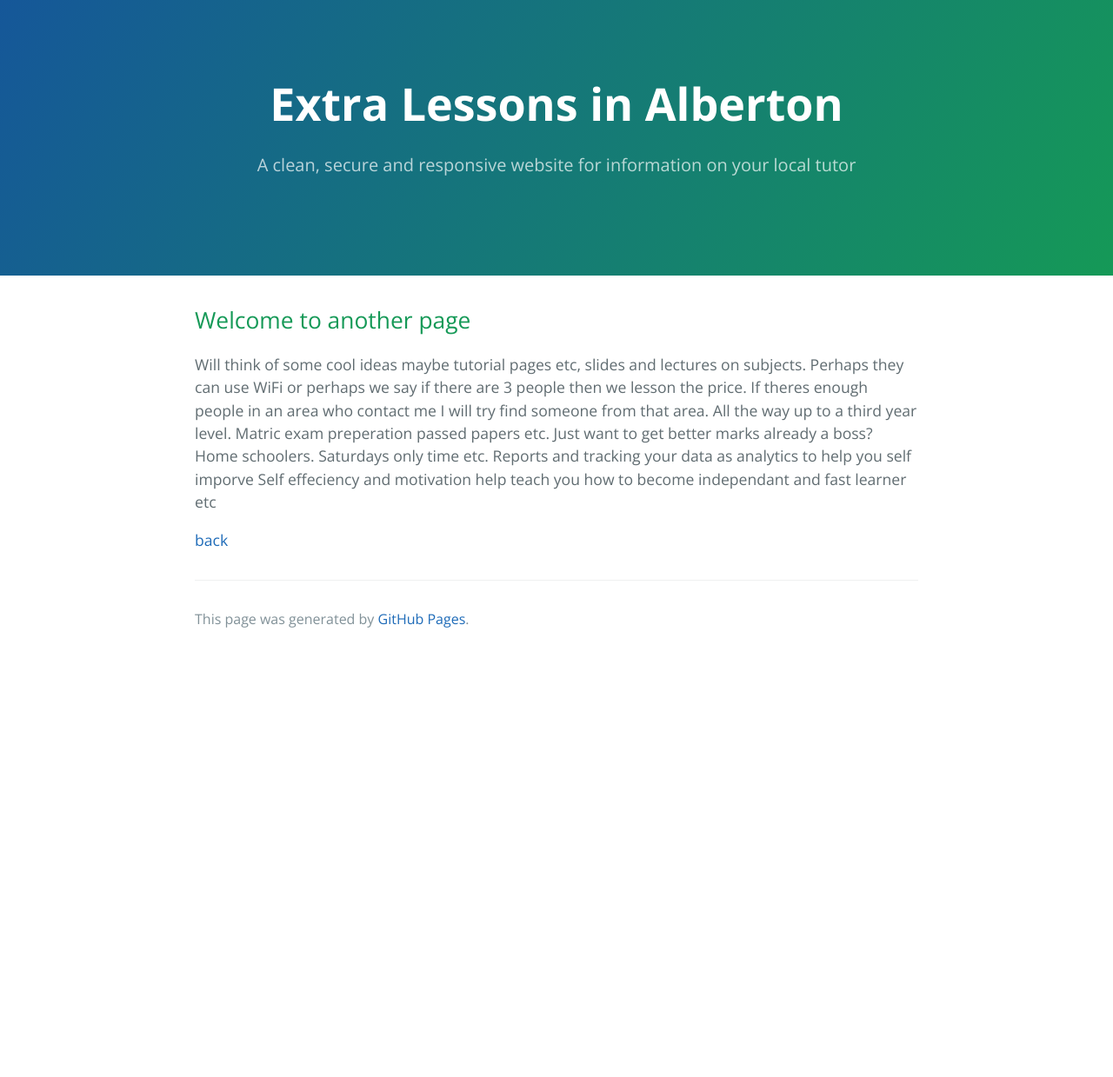
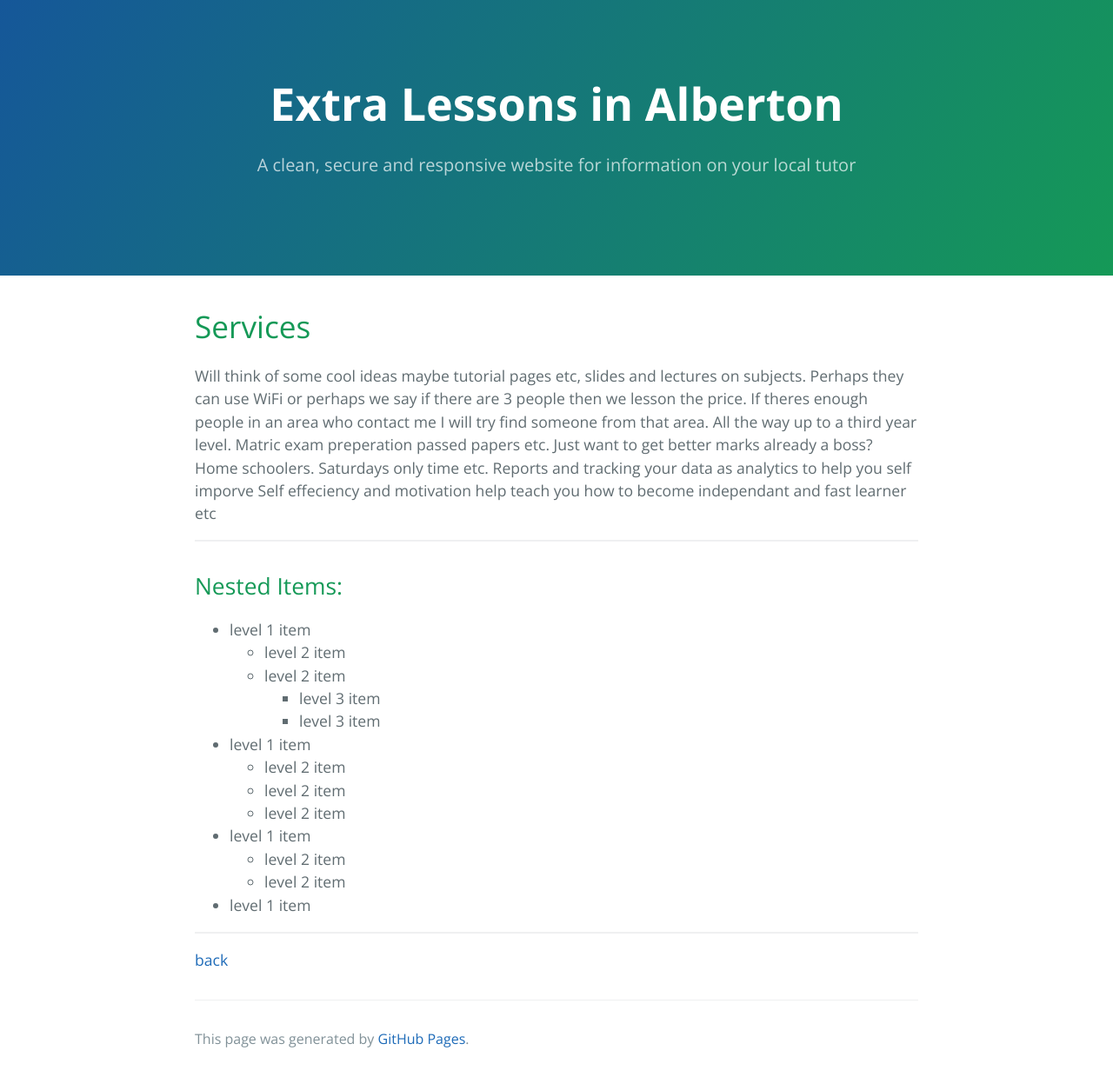
Before and after one commit to HelloBeastie/HelloBeastie.github.io, a Jekyll site: the page built from services.md, in a window 1280 px wide. Shown: the whole page at 87% size. Built offline with Jekyll 4.4.1, drawn with Linux system fonts in a browser that asks for light colours; our own code applies the rules of GitHub Pages for plain Markdown files; before the commit the page ends 900 px from its top, so only the background shows below that.

Commit message:
Some basic information added and rearanged

```diff
--- a/services.md
+++ b/services.md
@@ -2,7 +2,7 @@
 layout: default
 ---
 
-## Welcome to another page
+# [](#Services)Services
 
 Will think of some cool ideas maybe tutorial pages etc, slides and lectures on
 subjects. Perhaps they can use WiFi or perhaps we say if there are 3 people then
@@ -14,4 +14,22 @@ Reports and tracking your data as analytics to help you self imporve
 Self effeciency and motivation help teach you how to become independant and fast
 learner etc
 
+* * *
+## [](#Nested Items:)Nested Items:
+
+- level 1 item
+  - level 2 item
+  - level 2 item
+    - level 3 item
+    - level 3 item
+- level 1 item
+  - level 2 item
+  - level 2 item
+  - level 2 item
+- level 1 item
+  - level 2 item
+  - level 2 item
+- level 1 item
+
+* * *
 [back](./)
```
Also changed, not shown: index.md (+0 -17 lines).
